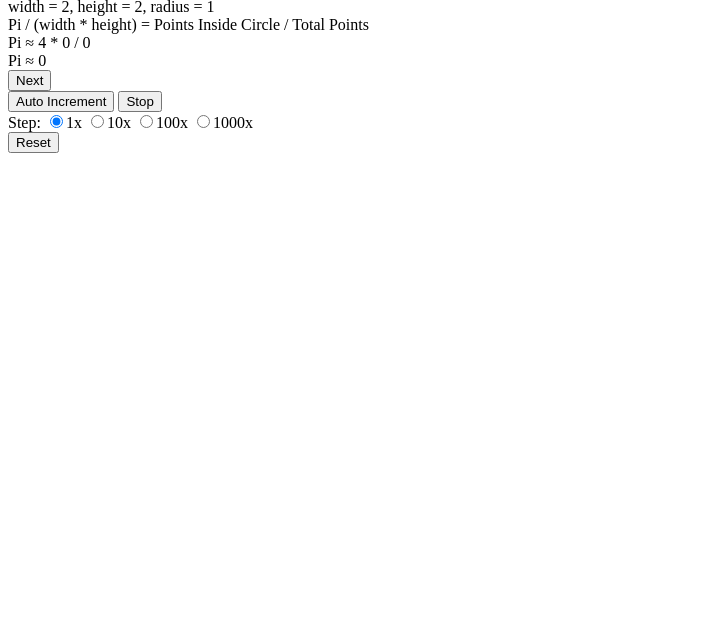
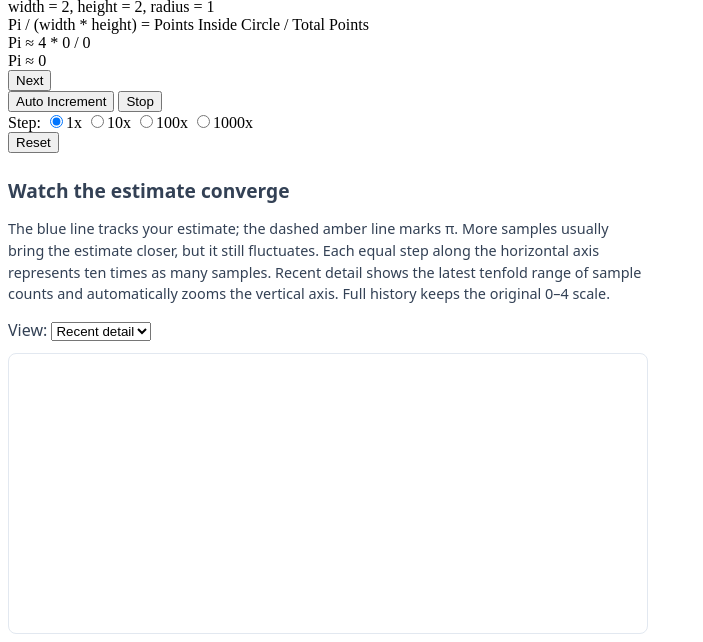
Before and after one commit to tylerprete/pi-calculator, a plain HTML site: page public/index.html in a window 1280 px wide. Shown: the part 332-974 px from the top of the page, without its empty margins (0-703 px from the left). Before the commit the page ends 800 px from the top, so only its background shows below. Drawn offline with Linux system fonts and the light colour scheme; a script that the page names is missing.

Commit message:
Add live pi convergence chart (#19)
* Add live pi convergence chart

* Zoom recent convergence details to reveal small fluctuations

```diff
--- a/public/css/main.css
+++ b/public/css/main.css
@@ -0,0 +1,26 @@
+.convergence {
+  max-width: 640px;
+  margin-top: 24px;
+  font-family: system-ui, sans-serif;
+  color: #334155;
+}
+
+.convergence h2 {
+  margin-bottom: 8px;
+  font-size: 1.2rem;
+}
+
+.convergence p {
+  font-size: 0.9rem;
+  line-height: 1.5;
+}
+
+#convergence-chart {
+  margin-top: 12px;
+  box-sizing: border-box;
+  display: block;
+  width: 100%;
+  height: auto;
+  border: 1px solid #e2e8f0;
+  border-radius: 8px;
+}
--- a/public/index.html
+++ b/public/index.html
@@ -2,6 +2,8 @@
 
 <html>
   <head>
+    <meta charset="utf-8" />
+    <meta name="viewport" content="width=device-width, initial-scale=1" />
     <title>Pi calculator</title>
     <link rel="stylesheet" media="screen" href="css/main.css" />
     <link rel="shortcut icon" type="image/png" href="images/favicon.png" />
@@ -26,6 +28,25 @@
       <input type="radio" name="inc" value="1000" title="1000x" />1000x
     </form>
     <button id="reset">Reset</button>
+    <section class="convergence" aria-labelledby="convergence-title">
+      <h2 id="convergence-title">Watch the estimate converge</h2>
+      <p id="convergence-description">
+        The blue line tracks your estimate; the dashed amber line marks π.
+        More samples usually bring the estimate closer, but it still fluctuates.
+        Each equal step along the horizontal axis represents ten times as many samples.
+        Recent detail shows the latest tenfold range of sample counts and automatically
+        zooms the vertical axis. Full history keeps the original 0–4 scale.
+      </p>
+      <label for="chart-view">View:</label>
+      <select id="chart-view">
+        <option value="recent">Recent detail</option>
+        <option value="full">Full history</option>
+      </select>
+      <canvas id="convergence-chart" width="640" height="280" role="img"
+        aria-describedby="convergence-description">
+        Pi estimate over the number of samples, compared with π = 3.14159…
+      </canvas>
+    </section>
     <script src="js/app.js" type="text/javascript"></script>
   </body>
 </html>
```
Also changed, not shown: tests/browser-smoke.html (+34 -0 lines), 3 other files.
